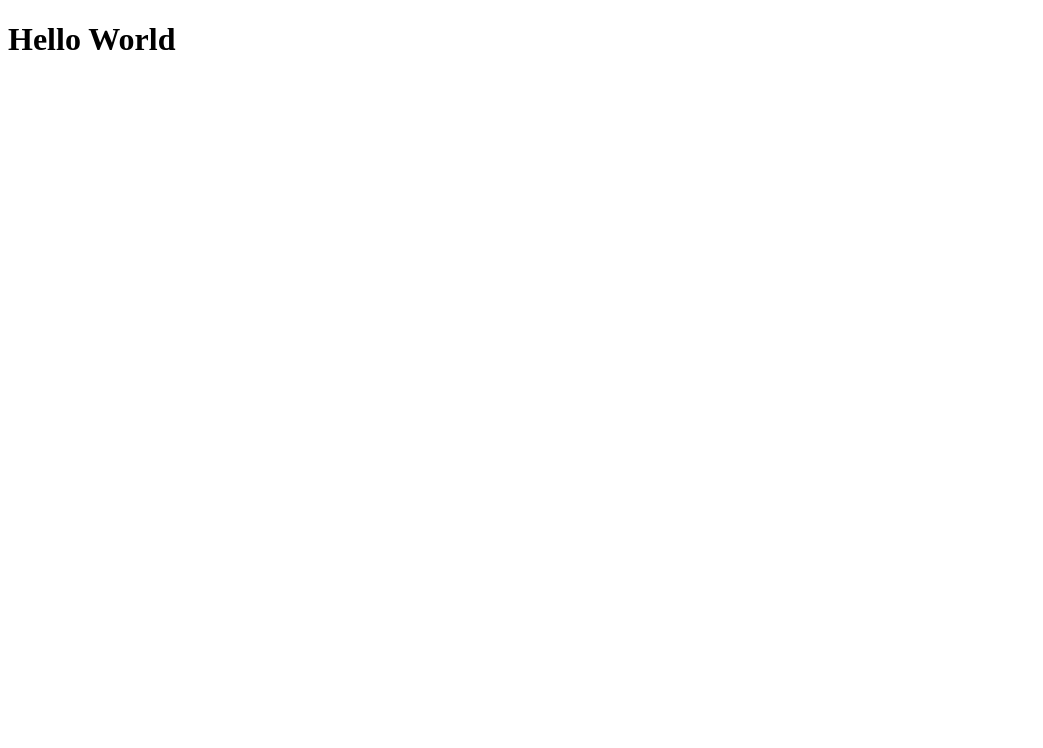
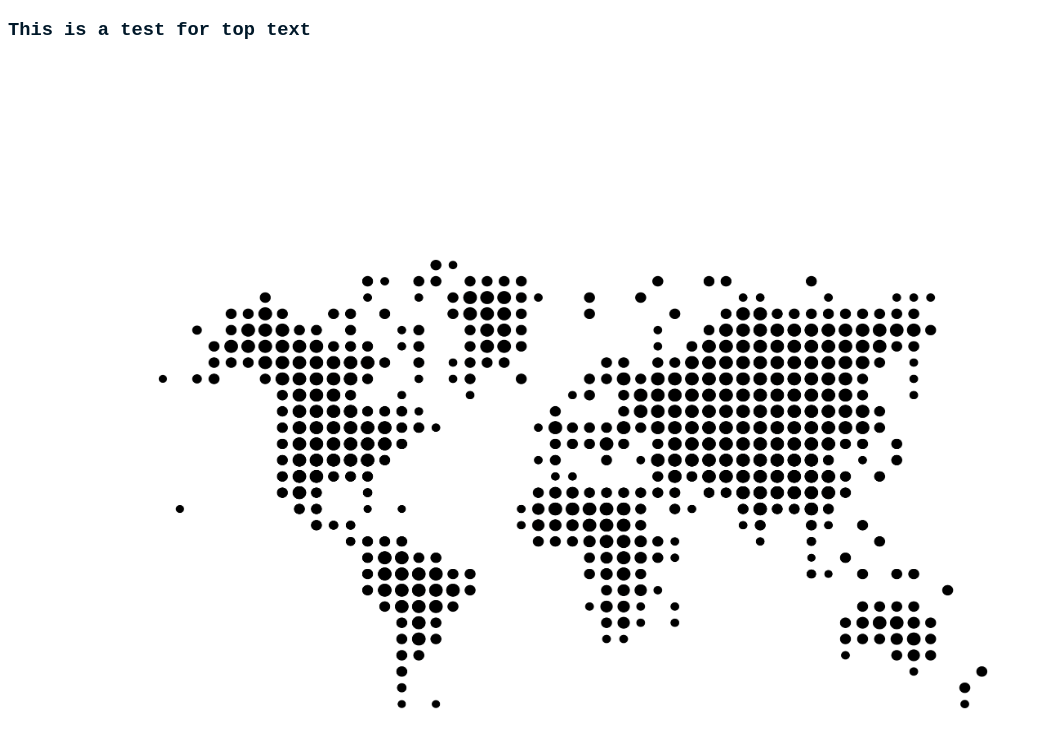
Before and after one commit to JohnAmick1/carbon-neutral, a plain HTML site: page htmls/countrypick.html in a window 1280 px wide. Shown: the whole page, without its empty margins (0-1043 px from the left). Drawn offline with Linux system fonts and the light colour scheme.

Commit message:
country htmls added and world map image for countrypick

```diff
--- a/htmls/countrypick.html
+++ b/htmls/countrypick.html
@@ -2,9 +2,16 @@
 <html lang="en">
     <head>
         <meta charset="utf-8">
+        <link rel="stylesheet" type="text/css" href="styles.css">
         <title>Hello World</title>
     </head>
-    <body>
-        <h1>Hello World</h1>
+    <body class=" countrypick-body">
+        <div class="top-text">
+            <h3>This is a test for top text </h3>
+        </div>
+        <div class="map-container">
+            <img src="photos/vecteezy_circle-world-map-on-transparent-background_11461128.png" alt="map">
+        </div>
+
     </body>
 </html>
--- a/htmls/styles.css
+++ b/htmls/styles.css
@@ -73,7 +73,24 @@ h3{
     color:white;
   }
 
+/* COUNTRY PICK */
 
+.countrypick-body{
+    background-color: white;
+}
+
+.map-container img {
+    margin-top: 200px;
+    margin-left: 150px;
+    height: 450px;
+    width: 830px;
+
+}
+
+.top-text{
+    color:rgb(0,24,41);
+    font-family: 'Courier New', Courier, monospace;
+}
 
 
 
```
Also changed, not shown: htmls/index.html (+1 -1 lines), htmls/countries/australia.html (added), htmls/countries/canada.html (added), htmls/countries/columbia.html (added), htmls/countries/denmark.html (added), htmls/countries/germany.html (added), htmls/countries/southkorea.html (added), htmls/photos/vecteezy_circle-world-map-on-transparent-background_11461128.png (added), htmls/photos/wildfires.jpg (deleted), instructions.txt, 3 other files.
